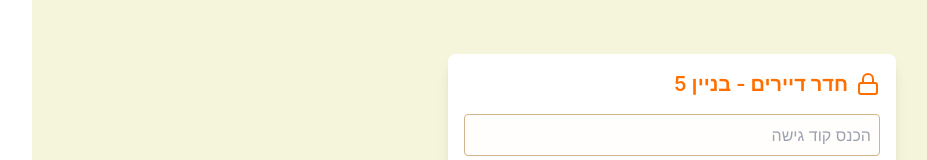
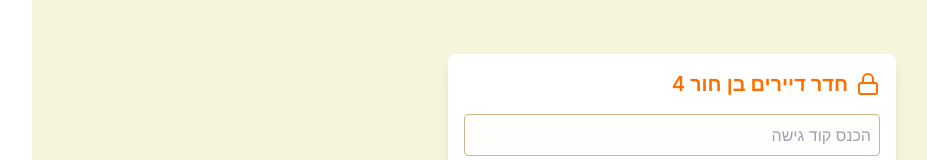
Before and after one commit to MMel25/room-booking, a React (Create React App) app: page / in a window 1280 px wide. Shown: the part 259-419 px from the top of the page, without its empty margins (62-989 px from the left). Built offline with nearby package versions, Linux system fonts and the light colour scheme; no server answers; the database is empty; the HTML template or start-up script is replaced by a standard one.

Commit message:
Update App.js

```diff
--- a/src/App.js
+++ b/src/App.js
@@ -11,10 +11,10 @@ const App = () => {
   const [selectedDate, setSelectedDate] = useState(null);
   const [selectedTime, setSelectedTime] = useState(null);
   const [settings, setSettings] = useState({
-    title: 'חדר דיירים - בניין 5',
+    title: 'חדר דיירים בן חור 4',
     maxBookingHours: 12,
-    accessCode: '1234',
-    regulations: 'יש לשמור על ניקיון החדר ולפנות אותו בזמן.'
+    accessCode: '4334',
+    regulations: 'יש החדר מוקצה לשימוש פרטי של דיירי הבניין בלבד. החדר יוקצה לרשותך בשיטת הראשון להזמין ובשעות ההזמנה בלבד. חובה להחזיר את החדר נקי ומסודר, חלונות ותריס יציאה סגורים, מזגן ואורות כבויים, דלת נעולה. בשימוש החדר עבור מעל 10 אנשים, הכניסה/יציאה מהגינה האחורית בלבד! חל איסור מוחלט על הקמת רעש שעלול להפריע למנוחת השכנים, בפרט בשעות הצהריים או הערב המאוחרות/הלילה. חובה לשמור על הציוד בחדר, נזקים יהיו באחריות המזמינים בלבד.'
   });
   const [bookings, setBookings] = useState([]);
 
```
